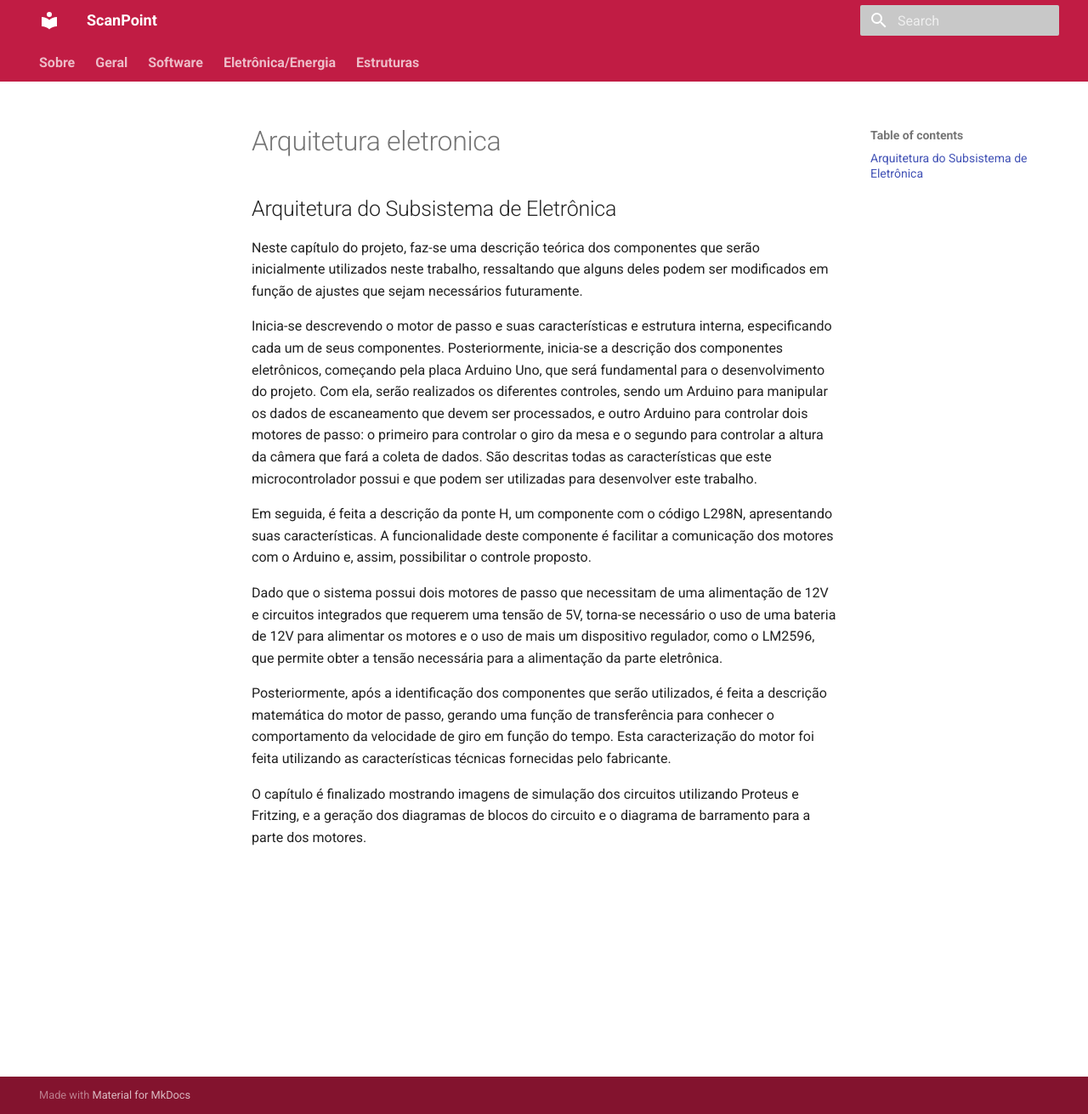
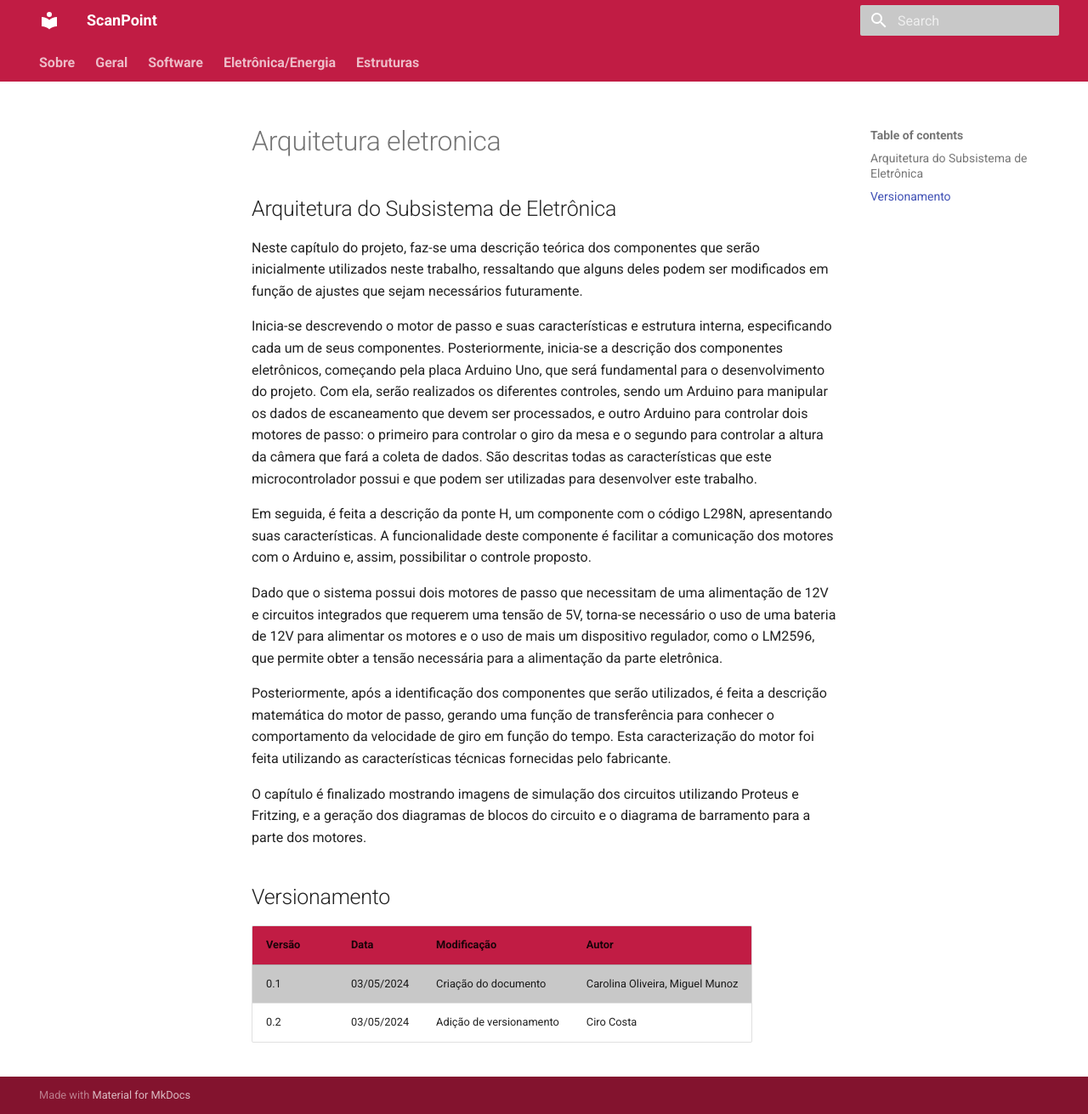
Before and after one commit to Calcioft/ScanPoint, an MkDocs documentation site: the page built from docs/eletronica-energia/arquitetura_eletronica.md, in a window 1280 px wide and 1311 px high. Shown: the whole window at 85% size. Built offline with MkDocs 1.6.1 and Material for MkDocs 9.7.7, drawn with Linux system fonts in a browser that asks for light colours.

Commit message:
Adicionado versionamento em arquitetura-eletronica

```diff
--- a/docs/eletronica-energia/arquitetura_eletronica.md
+++ b/docs/eletronica-energia/arquitetura_eletronica.md
@@ -11,3 +11,10 @@
 Posteriormente, após a identificação dos componentes que serão utilizados, é feita a descrição matemática do motor de passo, gerando uma função de transferência para conhecer o comportamento da velocidade de giro em função do tempo. Esta caracterização do motor foi feita utilizando as características técnicas fornecidas pelo fabricante.
 
 O capítulo é finalizado mostrando imagens de simulação dos circuitos utilizando Proteus e Fritzing, e a geração dos diagramas de blocos do circuito e o diagrama de barramento para a parte dos motores.
+
+## Versionamento
+
+| Versão | Data       | Modificação             | Autor       |
+| ------ | ---------- | ----------------------- | ----------- |
+| 0.1    | 03/05/2024 | Criação do documento    | Carolina Oliveira, Miguel Munoz |
+| 0.2    | 03/05/2024 | Adição de versionamento | Ciro Costa  |
```
